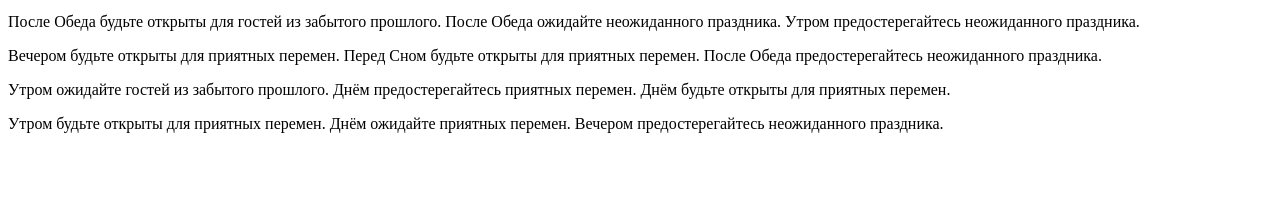
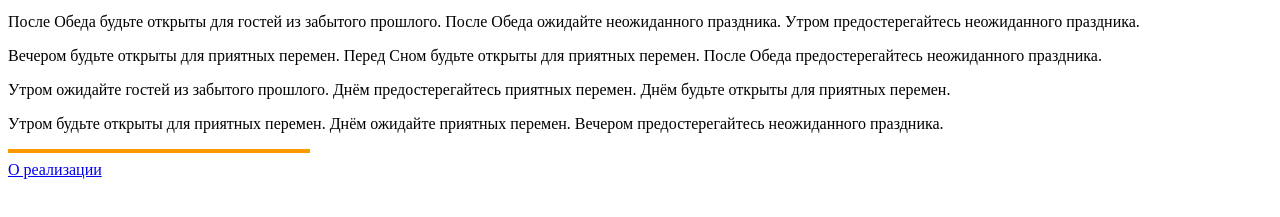
Before and after one commit to koOffee/FirstSteps, a plain HTML site: page index.html in a window 1280 px wide. Shown: the part 87-304 px from the top of the page. Drawn offline with Linux system fonts and the light colour scheme.

Commit message:
Update index.html

```diff
--- a/index.html
+++ b/index.html
@@ -7,5 +7,7 @@
     </head>
 	<body>
     <h1>Что день 2020-08-28 готовит</h1><p>Вечером ожидайте гостей из забытого прошлого. Днём будьте открыты для приятных перемен. Утром предостерегайтесь неожиданного праздника.</p><p>После Обеда будьте открыты для гостей из забытого прошлого. После Обеда ожидайте неожиданного праздника. Утром предостерегайтесь неожиданного праздника.</p><p>Вечером будьте открыты для приятных перемен. Перед Сном будьте открыты для приятных перемен. После Обеда предостерегайтесь неожиданного праздника.</p><p>Утром ожидайте гостей из забытого прошлого. Днём предостерегайтесь приятных перемен. Днём будьте открыты для приятных перемен.</p><p>Утром будьте открыты для приятных перемен. Днём ожидайте приятных перемен. Вечером предостерегайтесь неожиданного праздника.</p>
+		<hr align="left" width="300" size="4" color="#ff9900" />
+			<a href="about.html">О реализации</a>
     </body>
 </html>
```
